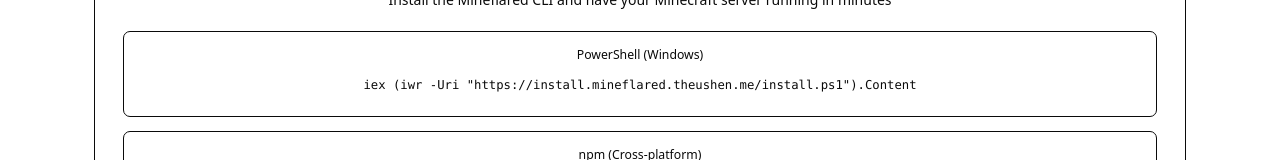
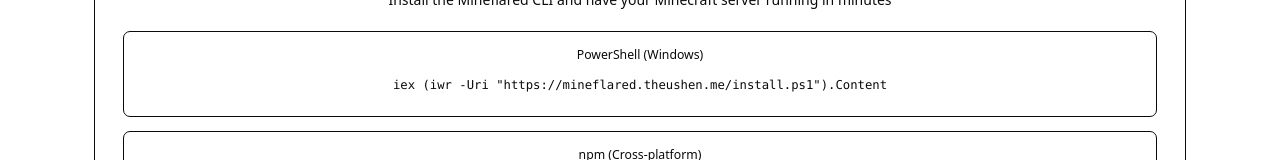
Before and after one commit to TheusHen/mineflared-web, a React (Vite) app: page / in a window 1280 px wide. Shown: the part 2137-2297 px from the top of the page. Built offline with nearby package versions, Linux system fonts and the light colour scheme.

Commit message:
Update HomePage.tsx

```diff
--- a/src/components/pages/HomePage.tsx
+++ b/src/components/pages/HomePage.tsx
@@ -246,7 +246,7 @@
               <div className="bg-card border rounded-lg p-4">
                 <h4 className="mb-2 text-sm text-muted-foreground text-center">{t('home.cta.powershell')}</h4>
                 <code className="text-sm bg-muted px-3 py-2 rounded block break-all">
-                  iex (iwr -Uri "https://install.mineflared.theushen.me/install.ps1").Content
+                  iex (iwr -Uri "https://mineflared.theushen.me/install.ps1").Content
                 </code>
               </div>
 
```
